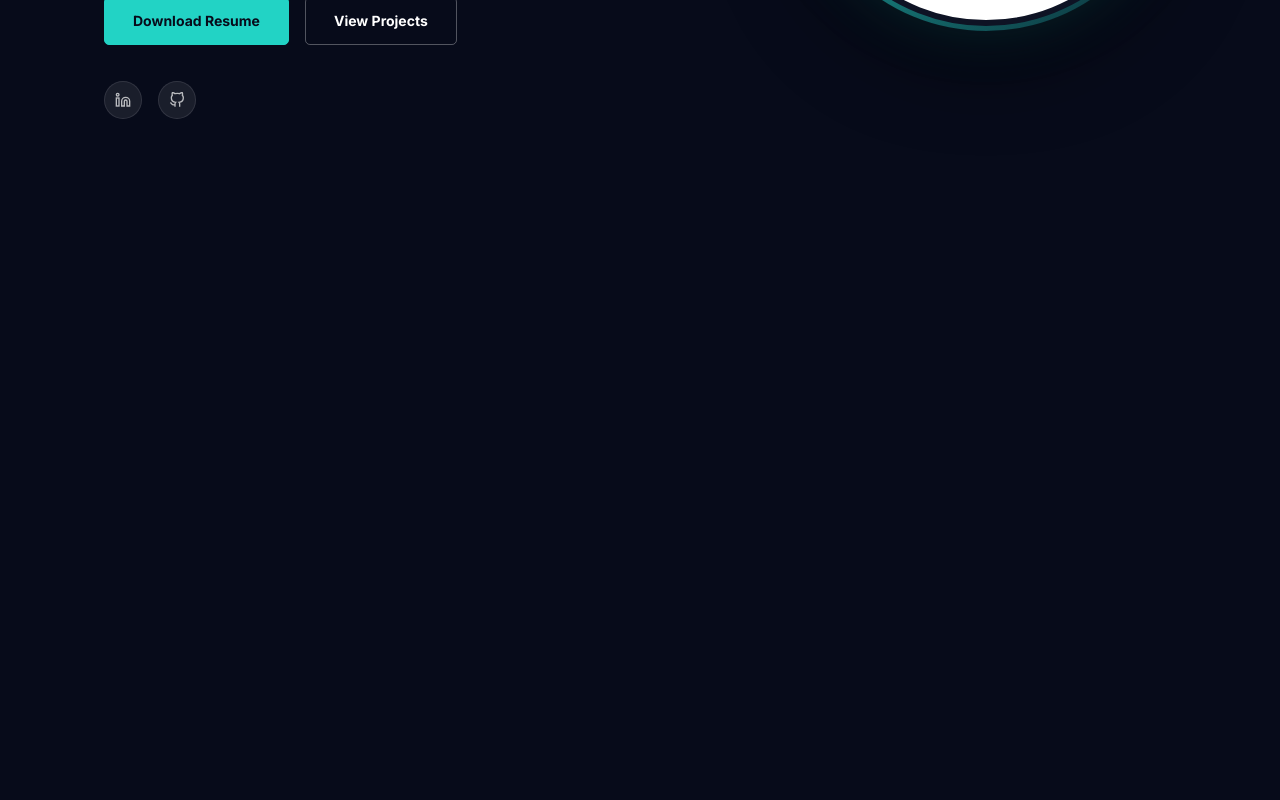
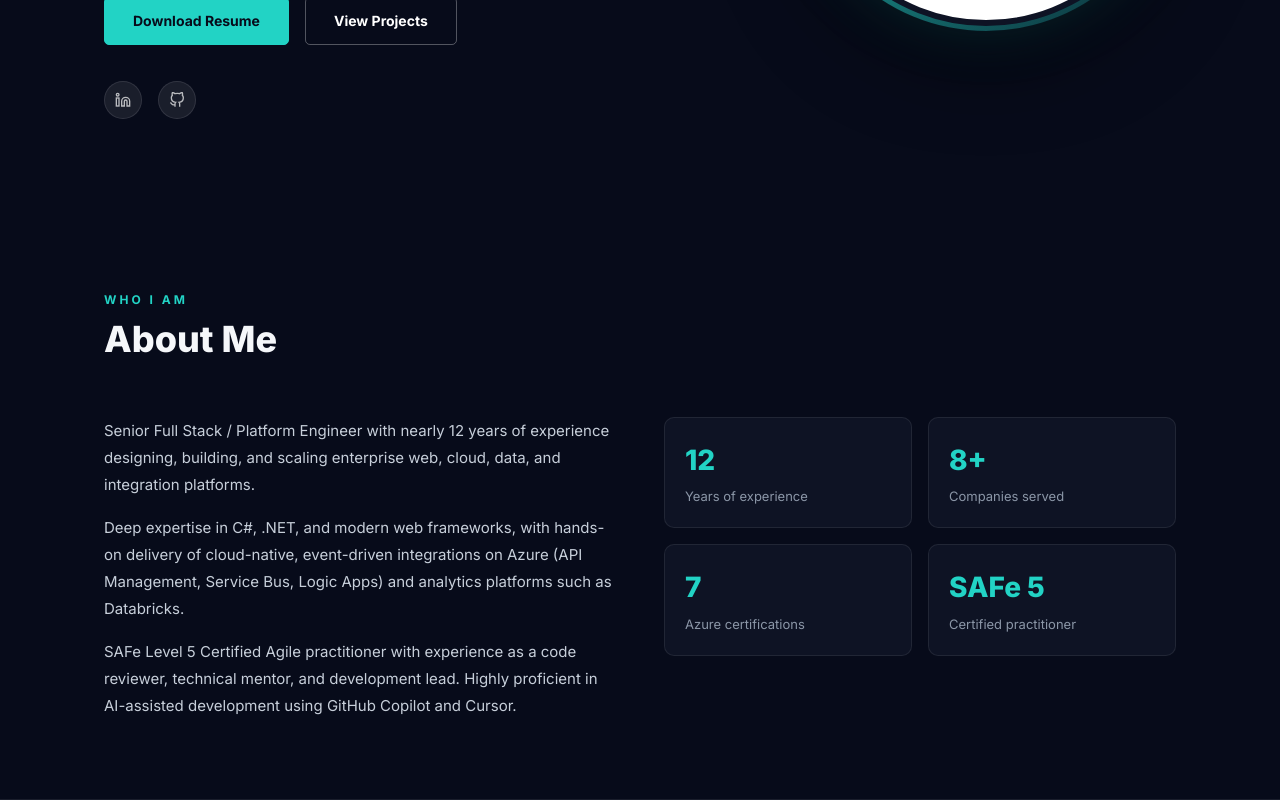
Before and after one commit to davedecena01/PortfolioWeb, an Angular app: page / in a window 1280 px wide. Shown: the part 594-1394 px from the top of the page. Before the commit the page ends 801 px from the top, so only its background shows below. Built offline with nearby package versions, Linux system fonts and the light colour scheme; grey boxes are pictures that could not be loaded.

Commit message:
feat: add AboutComponent

```diff
--- /dev/null
+++ b/src/app/features/about/about.component.html
@@ -0,0 +1,21 @@
+<app-section-wrapper sectionId="about">
+  <span class="section-label">Who I Am</span>
+  <h2 class="section-title">About Me</h2>
+
+  <div class="about-grid">
+    <div class="about-text">
+      <p>Senior Full Stack / Platform Engineer with nearly 12 years of experience designing, building, and scaling enterprise web, cloud, data, and integration platforms.</p>
+      <p>Deep expertise in C#, .NET, and modern web frameworks, with hands-on delivery of cloud-native, event-driven integrations on Azure (API Management, Service Bus, Logic Apps) and analytics platforms such as Databricks.</p>
+      <p>SAFe Level 5 Certified Agile practitioner with experience as a code reviewer, technical mentor, and development lead. Highly proficient in AI-assisted development using GitHub Copilot and Cursor.</p>
+    </div>
+
+    <div class="about-highlights">
+      @for (stat of highlights; track stat.label) {
+        <div class="highlight-card">
+          <div class="stat-value">{{ stat.value }}</div>
+          <div class="stat-label">{{ stat.label }}</div>
+        </div>
+      }
+    </div>
+  </div>
+</app-section-wrapper>
--- /dev/null
+++ b/src/app/features/about/about.component.scss
@@ -0,0 +1,44 @@
+@use '../../../styles/variables' as *;
+
+.about-grid {
+  display: grid;
+  grid-template-columns: 1fr 1fr;
+  gap: 48px;
+  align-items: start;
+}
+
+.about-text {
+  p {
+    font-size: 15px;
+    color: $body;
+    line-height: 1.8;
+    margin-bottom: 16px;
+
+    &:last-child { margin-bottom: 0; }
+  }
+}
+
+.about-highlights {
+  display: grid;
+  grid-template-columns: 1fr 1fr;
+  gap: 16px;
+}
+
+.highlight-card {
+  background: $surface;
+  border: 1px solid $border;
+  border-radius: $radius-md;
+  padding: 20px;
+
+  .stat-value {
+    font-size: 28px;
+    font-weight: 800;
+    color: $accent;
+  }
+
+  .stat-label {
+    font-size: 13px;
+    color: $muted;
+    margin-top: 4px;
+  }
+}
--- /dev/null
+++ b/src/app/features/about/about.component.ts
@@ -0,0 +1,20 @@
+import { Component } from '@angular/core';
+import { SectionWrapperComponent } from '../../shared/ui/section-wrapper/section-wrapper.component';
+
+interface StatHighlight { value: string; label: string; }
+
+@Component({
+  selector: 'app-about',
+  standalone: true,
+  imports: [SectionWrapperComponent],
+  templateUrl: './about.component.html',
+  styleUrls: ['./about.component.scss'],
+})
+export class AboutComponent {
+  readonly highlights: StatHighlight[] = [
+    { value: '12',     label: 'Years of experience' },
+    { value: '8+',     label: 'Companies served' },
+    { value: '7',      label: 'Azure certifications' },
+    { value: 'SAFe 5', label: 'Certified practitioner' },
+  ];
+}
--- a/src/app/layout/shell/shell.component.html
+++ b/src/app/layout/shell/shell.component.html
@@ -1,4 +1,5 @@
 <app-header></app-header>
 <main class="site-main">
   <app-home></app-home>
+  <app-about></app-about>
 </main>
--- a/src/app/layout/shell/shell.component.ts
+++ b/src/app/layout/shell/shell.component.ts
@@ -1,13 +1,14 @@
 import { Component, AfterViewInit } from '@angular/core';
 import { HeaderComponent } from '../header/header.component';
 import { HomeComponent } from '../../features/home/home.component';
+import { AboutComponent } from '../../features/about/about.component';
 import { ScrollSpyService } from '../../shared/ui/scroll-spy/scroll-spy.service';
 import { NAV_ITEMS } from '../../core/constants/nav.constants';
 
 @Component({
   selector: 'app-shell',
   standalone: true,
-  imports: [HeaderComponent, HomeComponent],
+  imports: [HeaderComponent, HomeComponent, AboutComponent],
   templateUrl: './shell.component.html',
   styleUrls: ['./shell.component.scss'],
 })
```
Also changed, not shown: 1 other file (tests, documents, lock files or other folders).
